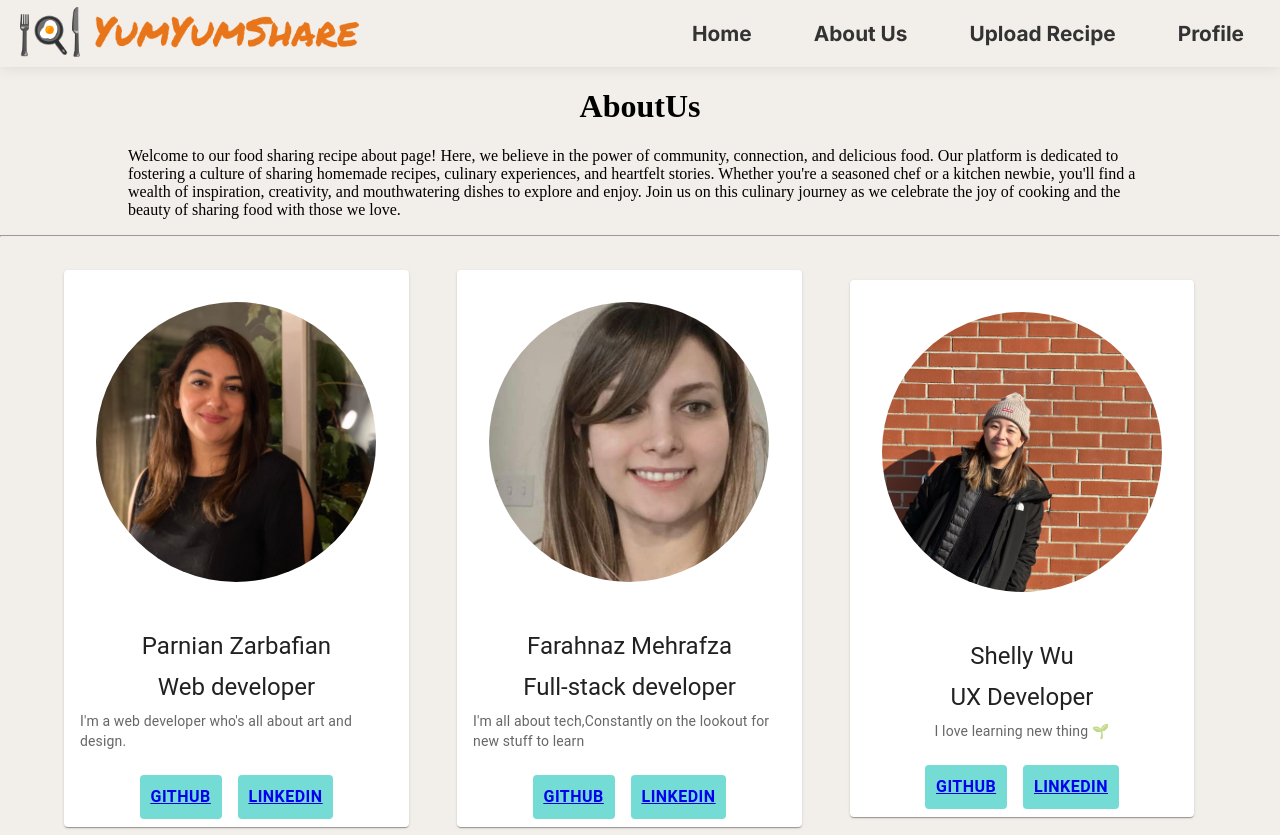
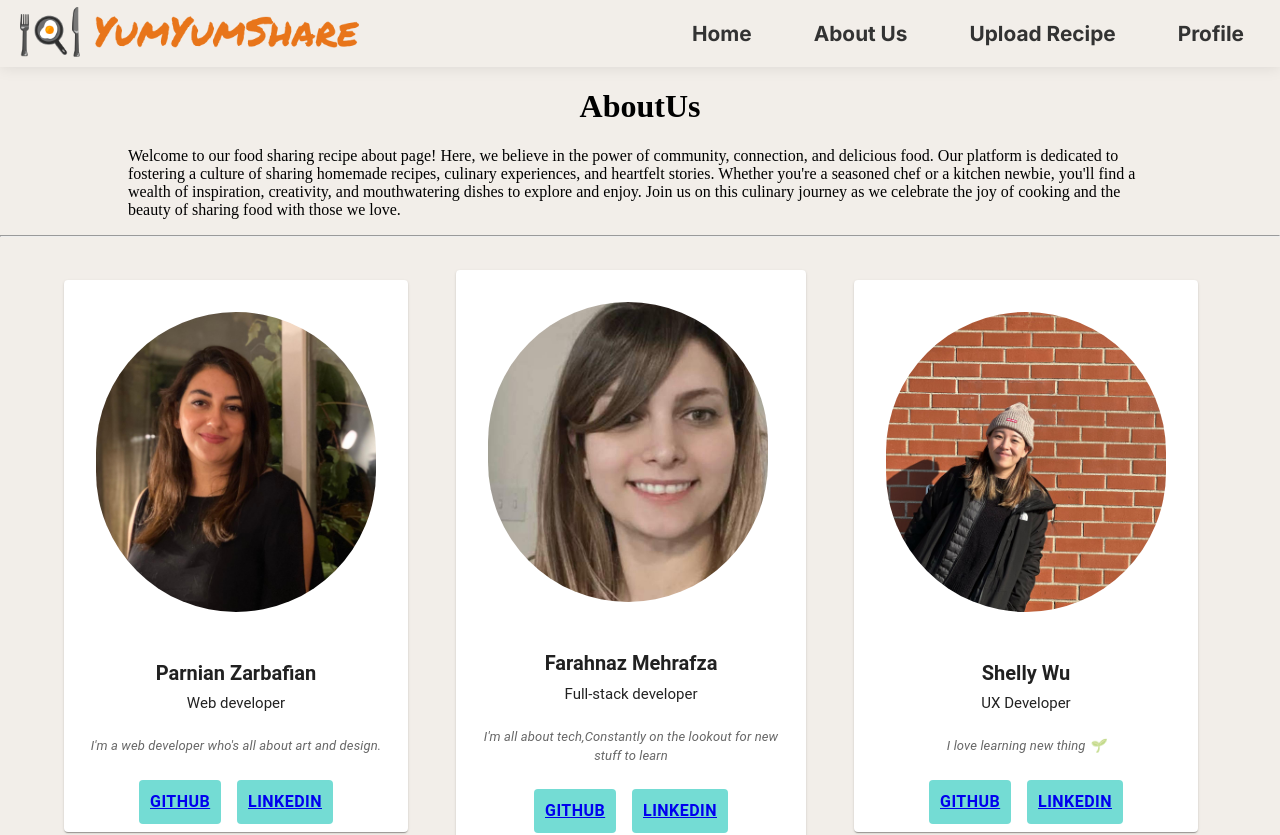
Before and after one commit to Parnian-Zrb/FinalProjectFE, a React (Vite) app: page /about in a window 1280 px wide. Shown: the top 835 px of the page. Built offline with nearby package versions, Linux system fonts and the light colour scheme.

Commit message:
font size changed

```diff
--- a/src/components/ProfileCard.css
+++ b/src/components/ProfileCard.css
@@ -10,7 +10,6 @@
   justify-content: center;
   background-color: hsl(175, 60%, 66%); /* Bootstrap primary color */
   cursor: pointer;
-
   font-weight: bold;
   font-size: 16px;
 }
--- a/src/components/ProfileCard.tsx
+++ b/src/components/ProfileCard.tsx
@@ -23,10 +23,10 @@ export default function ProfileCard({
   LinkedInLink,
 }: ProfileCardProps) {
   return (
-    <Card className="profile-card" sx={{ maxWidth: 345 }}>
+    <Card className="profile-card" sx={{ maxWidth: 350 }}>
       <CardMedia
         sx={{
-          height: 280,
+          height: 300,
           width: 280,
           display: "flex",
           padding: "0rem",
@@ -38,14 +38,33 @@ export default function ProfileCard({
         title={name}
       />
       <CardContent>
-        <Typography gutterBottom variant="h5" component="div" align="center">
+        <Typography
+          gutterBottom
+          variant="h5"
+          component="div"
+          align="center"
+          fontSize={20}
+          fontWeight="bold"
+        >
           {name}
         </Typography>
-        <Typography gutterBottom variant="h5" component="div" align="center">
+        <Typography
+          gutterBottom
+          variant="h5"
+          component="div"
+          align="center"
+          fontSize={15}
+        >
           {title}
         </Typography>
-        <Typography variant="body2" color="text.secondary">
-          {description}
+        <Typography
+          variant="body2"
+          color="text.secondary"
+          fontSize={13}
+          align="center"
+          fontStyle={"italic"}
+        >
+          <br /> {description}
         </Typography>
       </CardContent>
       <div className="card-actions">
```
